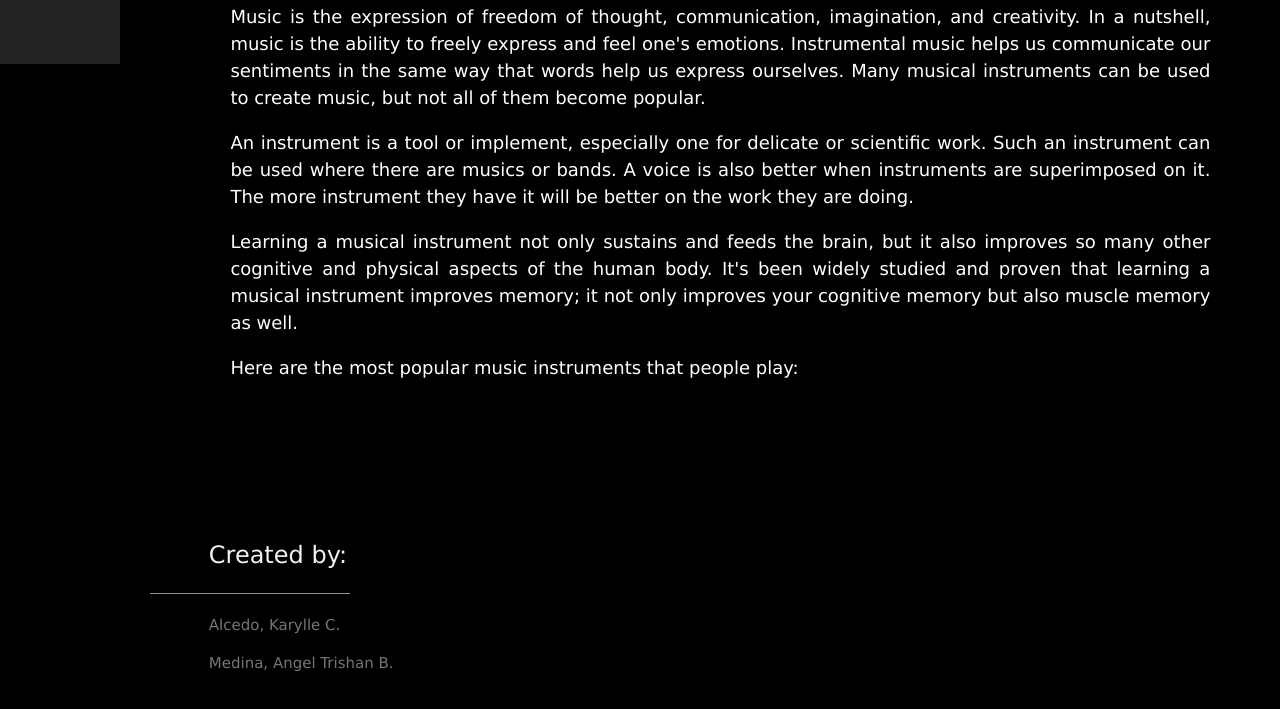
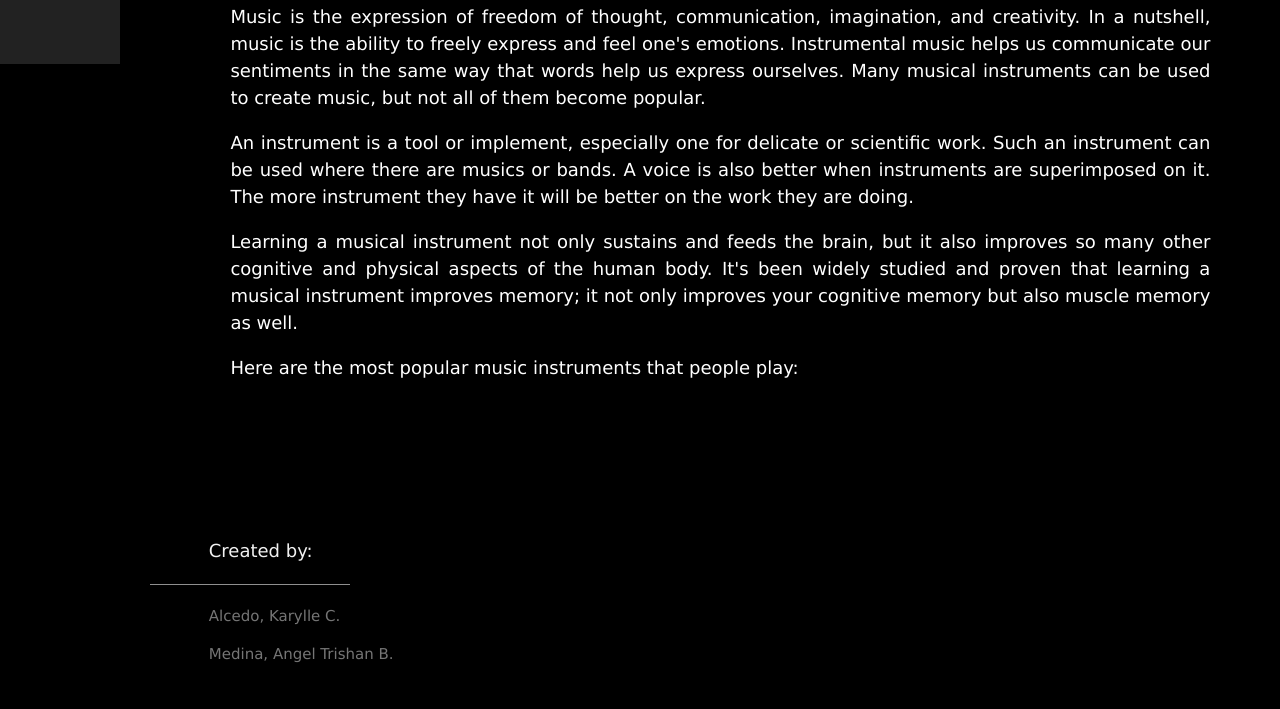
Before and after one commit to Secondismyname/musical-instruments, a plain HTML site: page index.html in a window 1280 px wide. Shown: the part 736-1445 px from the top of the page. Drawn offline with nearby package versions, Linux system fonts and the light colour scheme.

Commit message:
Update index.html

```diff
--- a/index.html
+++ b/index.html
@@ -73,7 +73,7 @@ body, h1,h2,h3,h4,h5,h6 {font-family: 'Lucida Sans', 'Lucida Sans Regular', 'Luc
 
 
   <div class="w3-padding-64 w3-content w3-text-grey" id="contact">
-    <h2 class="w3-text-light-grey w3-xlarge" style="margin-left: 6%">Created by:</h2>
+    <h2 class="w3-text-light-grey w3-large" style="margin-left: 6%">Created by:</h2>
     <hr style="width:200px" class="w3-opacity">
 
     <div class="w3-section" style="margin-left: 6%">
```
